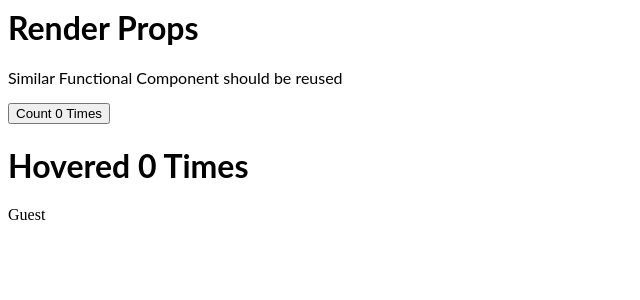
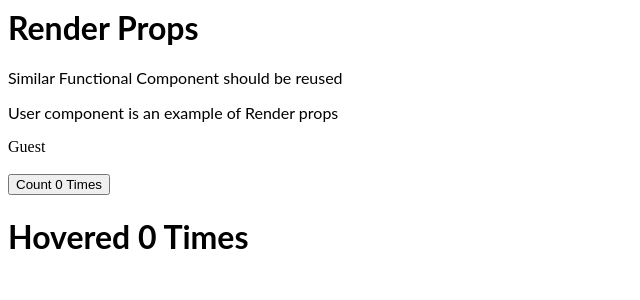
Before and after one commit to ShakibAhmed007/react-dev-render-props, a React (Create React App) app: page / in a window 1280 px wide. Shown: the top 300 px of the page, without its empty margins (0-640 px from the left). Built offline with nearby package versions, Linux system fonts and the light colour scheme.

Commit message:
1 file modified

```diff
--- a/src/App.js
+++ b/src/App.js
@@ -9,9 +9,12 @@ export default function App() {
     <div>
       <h1>Render Props</h1>
       <p> Similar Functional Component should be reused </p>
+      <p> User component is an example of Render props </p>
+      <User render={isLoggedIn => (isLoggedIn ? 'Shakib' : 'Guest')} />
+      <br />
+      <br />
       <ClickCounter />
       <HoverCounter />
-      <User render={isLoggedIn => (isLoggedIn ? 'Shakib' : 'Guest')} />
     </div>
   );
 }
```
